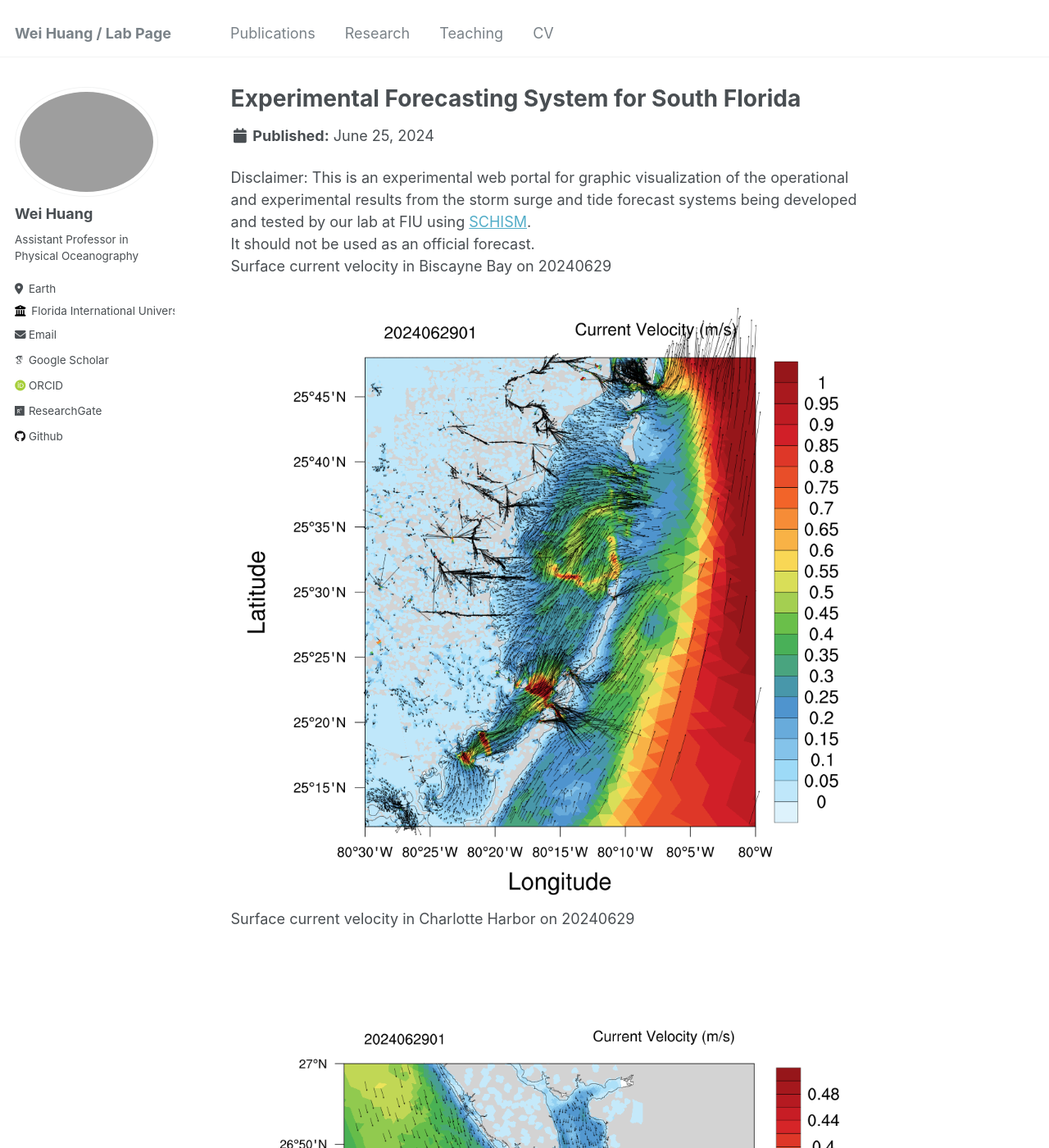
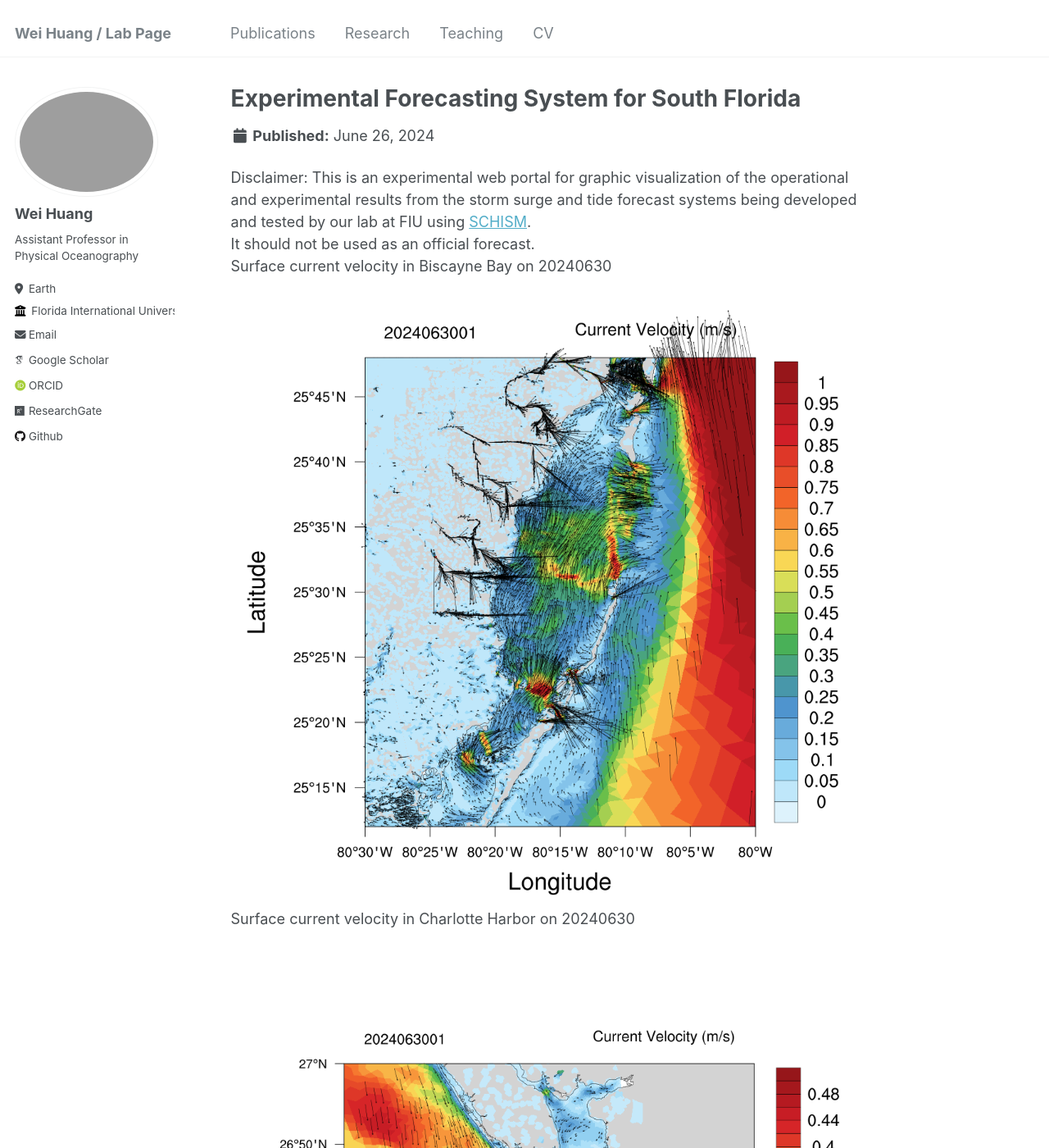
Before and after one commit to huang96169/huang96169.github.io, a Jekyll site: the page built from _research/research-1.md, in a window 1280 px wide and 1400 px high. Shown: the whole window at 82% size. Built offline with Jekyll 4.4.1, drawn with Linux system fonts in a browser that asks for light colours; some web fonts are replaced; some of the changed text lies outside the part shown.

Commit message:
replaced research_uv1.gif research_salt1.gif research_temp1.gif and replaced research_elev2.gif research_uv2.gif research_salt2.gif research_temp2.gif

```diff
--- a/_research/research-1.md
+++ b/_research/research-1.md
@@ -1,7 +1,7 @@
 ---
 title: "Experimental Forecasting System for South Florida"
-short: Surface current velocity of South Florida from 20240625 to 20240629
-date: 2024-06-25
+short: Surface current velocity of South Florida from 20240626 to 20240630
+date: 2024-06-26
 short1: "Disclaimer: This is an experimental web portal for graphic visualization of the operational and experimental results from the storm surge and tide forecast systems being developed and tested by our lab at FIU using [SCHISM](https://ccrm.vims.edu/schismweb/). It should not be used as an official forecast."
 excerpt: "<img src='/images/research_uv1.gif'>"
 collection: research
@@ -10,11 +10,11 @@ collection: research
 Disclaimer:
 This is an experimental web portal for graphic visualization of the operational and experimental results from the storm surge and tide forecast systems being developed and tested by our lab at FIU using [SCHISM](https://ccrm.vims.edu/schismweb/).<br/>
 It should not be used as an official forecast.<br/>
-Surface current velocity in Biscayne Bay on 20240629<br/>
+Surface current velocity in Biscayne Bay on 20240630<br/>
 <img src='/images/research_Bbay.png'>
-Surface current velocity in Charlotte Harbor on 20240629<br/>
+Surface current velocity in Charlotte Harbor on 20240630<br/>
 <img src='/images/research_Cbay.png'>
-Surface current velocity in Tampa Bay on 20240629<br/>
+Surface current velocity in Tampa Bay on 20240630<br/>
 <img src='/images/research_Tbay.png'>
 The map below showns observational stations used for validating the model's results, as well as the horizontal grid. <br/>
 The horizontal grid for SCHISM in simulating Biscayne Bay in South Florida, using flexible resolution resolving levees and canals (1-2 m), watershed rural and urban areas (30m-50m) and coastal ocean (500m-5km).<br/>
```
Also changed, not shown: _research/research-2.md (+6 -6 lines), images/research_Bbay.png, images/research_Cbay.png, images/research_Tbay.png, images/research_maxelev2.gif.
